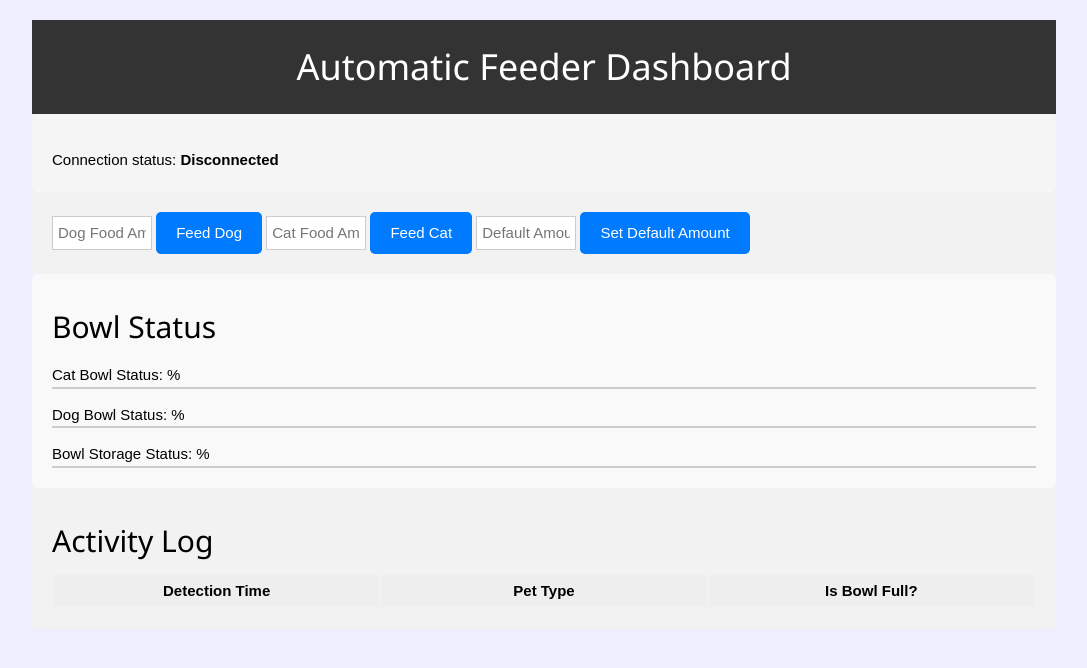
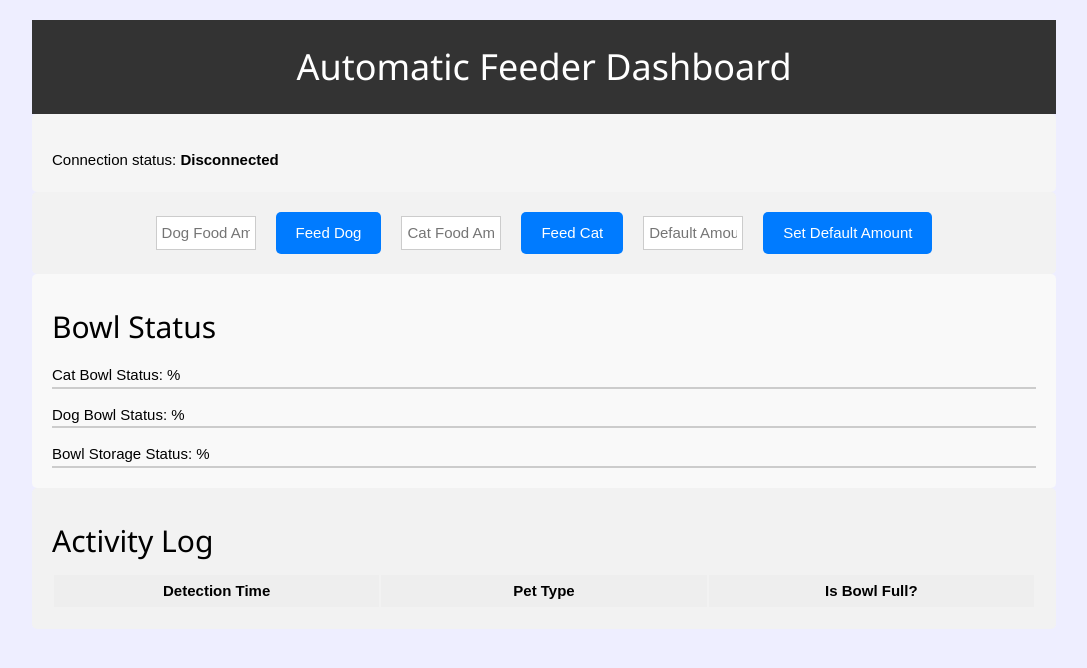
Before and after one commit to aomazic/DuoPet, a plain HTML site: page web client/index.html in a window 1280 px wide. Shown: the whole page, without its empty margins (96-1183 px from the left). Drawn offline with nearby package versions, Linux system fonts and the light colour scheme.

Commit message:
Completed styles.css

```diff
--- a/web client/styles.css
+++ b/web client/styles.css
@@ -39,6 +39,10 @@ body {
   background-color: #f2f2f2;
   padding: 20px;
   border-radius: 5px;
+   display: flex;
+  justify-content: center;
+  align-items: center;
+  gap: 20px;
 }
 
 #controls input[type="text"] {
```
